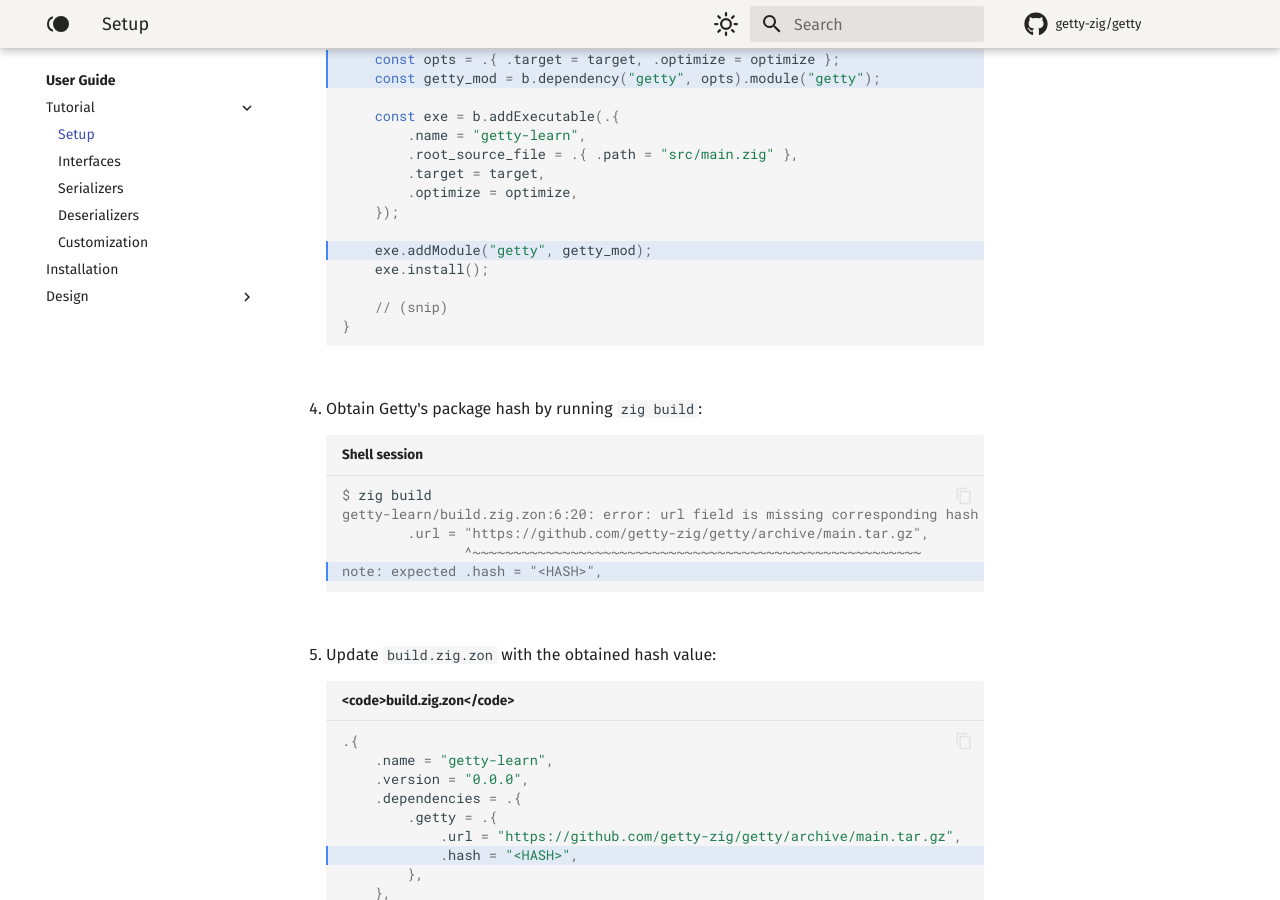
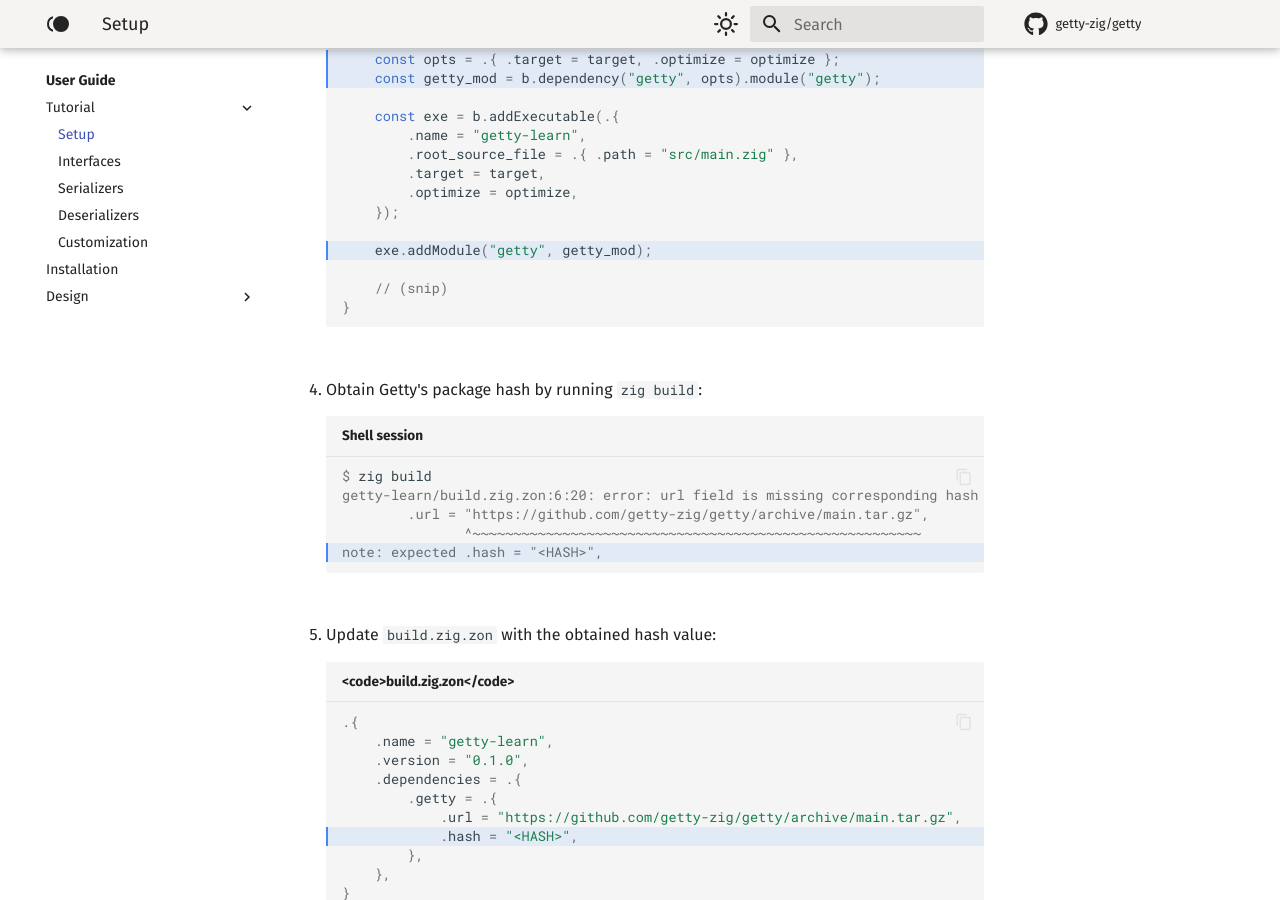
Before and after one commit to getty-zig/getty.so, an MkDocs documentation site: the page built from docs/user-guide/tutorial/setup.md, in a window 1280 px wide and 900 px high, scrolled down 962 px. Built offline with MkDocs 1.6.1 and Material for MkDocs 9.7.7, drawn with Linux system fonts in a browser that asks for light colours; comment, search, counter and statistics services are not loaded.

Commit message:
fix setup

````diff
--- a/docs/user-guide/tutorial/setup.md
+++ b/docs/user-guide/tutorial/setup.md
@@ -46,7 +46,6 @@ To get started, we need to make a new Zig project.
         });
 
         exe.addModule("getty", getty_mod);
-        exe.install();
 
         // (snip)
     }
@@ -69,7 +68,7 @@ To get started, we need to make a new Zig project.
     ```zig title="<code>build.zig.zon</code>" hl_lines="7"
     .{
         .name = "getty-learn",
-        .version = "0.0.0",
+        .version = "0.1.0",
         .dependencies = .{
             .getty = .{
                 .url = "https://github.com/getty-zig/getty/archive/main.tar.gz",
````
